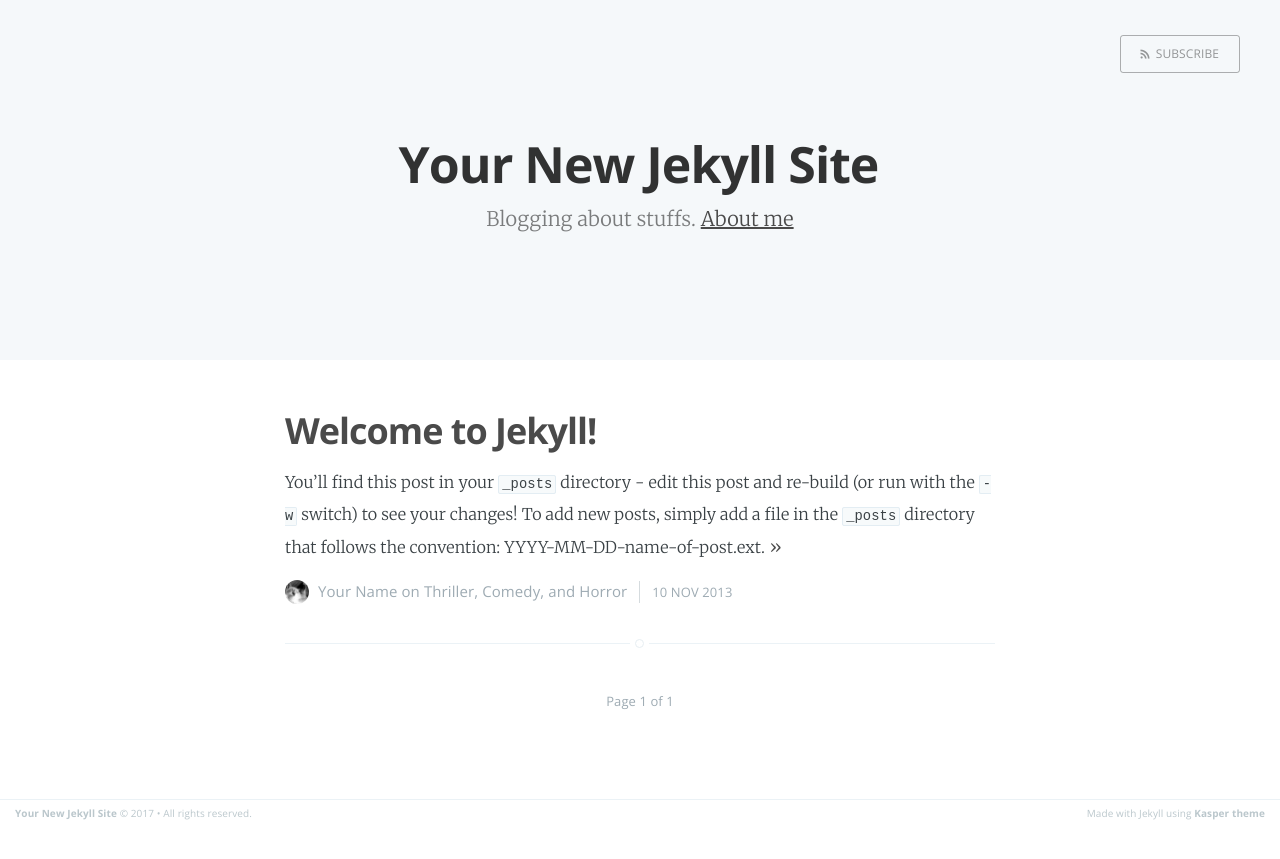
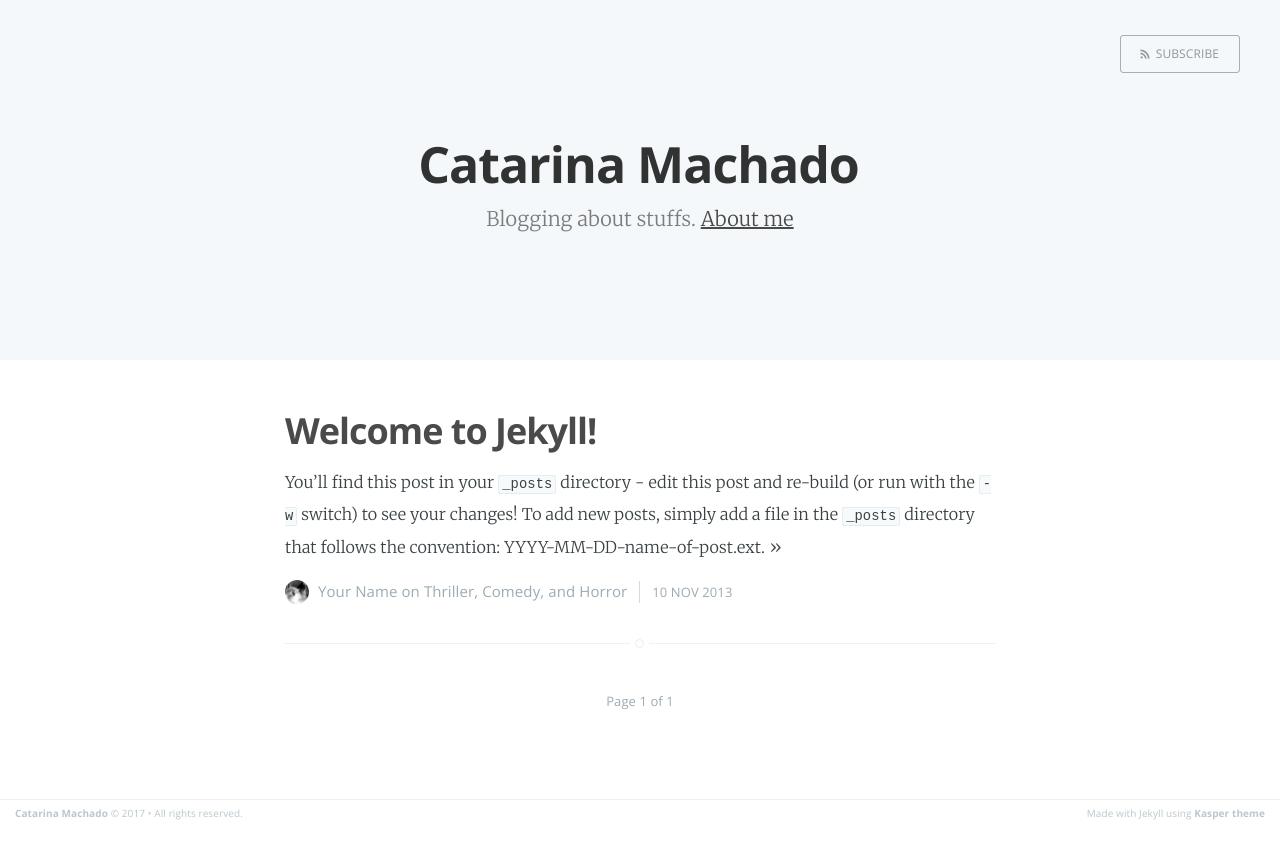
Before and after one commit to catarinamachado/catarinamachado-old-page, a Jekyll site: the page built from index.html, in a window 1280 px wide. Shown: the top 859 px of the page. Built offline with Jekyll 4.4.1, drawn with Linux system fonts in a browser that asks for light colours; the list of posts is cut into pages by our own code.

Commit message:
Update _config.yml

```diff
--- a/_config.yml
+++ b/_config.yml
@@ -1,4 +1,4 @@
-name: Your New Jekyll Site
+name: Catarina Machado
 description: Blogging about stuffs
 meta_description: "Your New Jekyll Site, Blogging about stuffs"
 
@@ -7,7 +7,7 @@
 logo: false
 paginate: 15
 baseurl: /
-domain_name: 'http://yourblog-domain.com'
+domain_name: 'catarinaamachado.github.io'
 google_analytics: 'UA-XXXXXXXX-X'
 gems: [jekyll-paginate]
 
```
